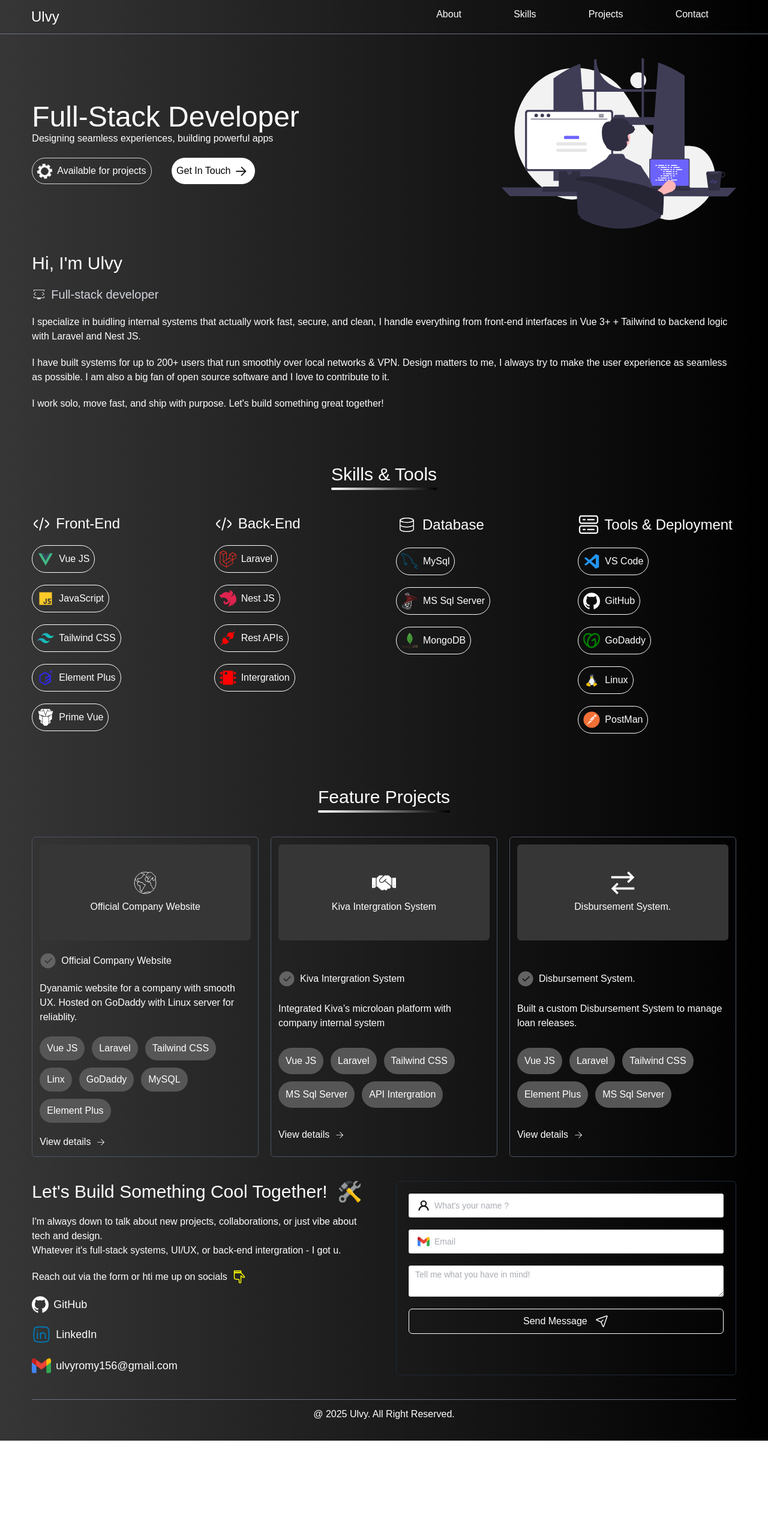
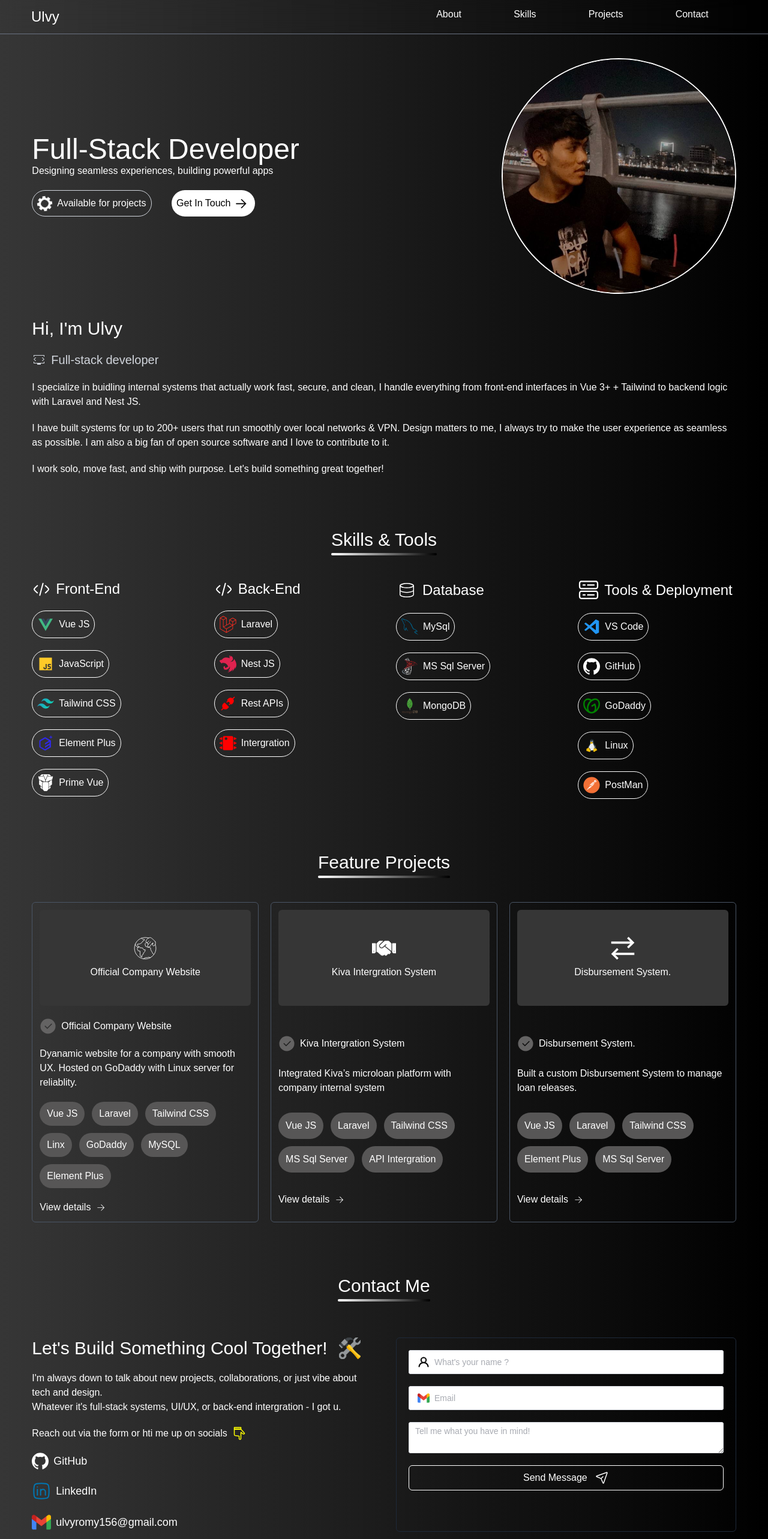
Before and after one commit to Ulvy156/ulvy-porfolio, a Nuxt app: page / in a window 1280 px wide. Shown: the top 2566 px of the page at 60% size. Before the commit the page ends 2402 px from the top, so only its background shows below. Built offline with nearby package versions, Linux system fonts and the light colour scheme; a web font is replaced by a local one.

Commit message:
Enhance navigation and section identifiers for improved accessibility and layout

```diff
--- a/app.vue
+++ b/app.vue
@@ -14,8 +14,8 @@
 <script lang="ts" setup>
 import Navbar from '~/components/Navbar.vue'
 import Footer from '~/components/Footer.vue'
-const input = ref('')
-const value1 = ref(false)
+
+
 </script>
 
 <style>
@@ -23,8 +23,10 @@ const value1 = ref(false)
 :root {
   --bg-color: linear-gradient(to right, #363636 0%, black 100%);
 }
+html {
+  scroll-behavior: smooth;
+}
 body {
-  scroll-behavior: smooth;
   background-image: var(--bg-color);
   font-family: "Winky Sans", sans-serif;
   font-optical-sizing: auto;
--- a/components/Contact.vue
+++ b/components/Contact.vue
@@ -1,5 +1,8 @@
 <template>
-    <section class="text-white grid lg:grid-cols-2 md:grid-cols-2 grid-cols-1 gap-10">
+    <section id="contact" class="text-white grid lg:grid-cols-2 md:grid-cols-2 grid-cols-1 gap-10">
+        <div class="flex justify-center items-center mt-10 mb-5 lg:col-span-2 md:col-span-2 ">
+            <h1 class="text-center text-3xl text-white border-style py-2">Contact Me</h1>
+        </div>
         <div class="grid grid-cols-1 gap-5">
             <div class="flex  gap-x-5">
                 <h1 class="text-3xl">Let's Build Something Cool Together!</h1>
@@ -144,4 +147,19 @@ function onSendMessage() {
 p {
     font-weight: lighter;
 }
+.border-style {
+  position: relative;
+  display: inline-block; /* or block, based on your layout */
+}
+
+.border-style::after {
+  content: "";
+  position: absolute;
+  left: 0;
+  bottom: 0;
+  height: 4px;
+  width: 100%;
+  background: linear-gradient(to right, white 0%, black 100%);
+  border-radius: 10px;
+}
 </style>
--- a/components/FeatureProjects.vue
+++ b/components/FeatureProjects.vue
@@ -1,5 +1,5 @@
 <template>
-  <section>
+  <section id="projects">
     <div class="flex justify-center items-center mt-10 mb-5">
       <h1 class="text-center py-2 text-3xl text-white border-style ">Feature Projects</h1>
     </div>
--- a/components/GetInTouch.vue
+++ b/components/GetInTouch.vue
@@ -1,5 +1,5 @@
 <template>
-  <section class="text-white flex justify-between items-center">
+  <section id="git-in-touch" class="text-white flex justify-between items-center ">
     <div class="grid grid-cols-1 gap-5">
 
       <div>
@@ -18,9 +18,9 @@
         </div>
       </div>
     </div>
-    <div class=" lg:flex md:flex justify-center w-1/3 hidden ">
-      <!-- <img src="~/public/assets/profile.jpg" class="relative object-cover rounded-full" alt="profile picture"> -->
-      <img src="~/public/assets/programming.svg"  alt="profile picture">
+    <div class=" lg:flex md:flex justify-center w-1/3 hidden border-2 rounded-full">
+      <img src="~/public/assets/profile.jpg" class="relative object-cover rounded-full" alt="profile picture">
+      <!-- <img src="~/public/assets/programming.svg"  alt="profile picture"> -->
        <!-- <div v-html="profile"></div> -->
     </div>
   </section>
--- a/components/Navbar.vue
+++ b/components/Navbar.vue
@@ -1,12 +1,12 @@
 <template>
-  <nav class="lg:flex md:flex justify-between text-white p-3 border-b border-gray-500 sticky top-0 z-50 hidden">
+  <nav class="lg:flex md:flex justify-between text-white p-3 border-b border-gray-500 backdrop-blur-md sticky top-0 z-50 hidden ">
     <h1 class="text-2xl ml-10">Ulvy</h1>
-    <ul class="flex justify-evenly w-1/2">
-      <li>About</li>
-      <li>Skills</li>
-      <li>Projects</li>
-      <li>Contact</li>
-    </ul>
+    <div class="flex justify-evenly w-1/2">
+      <a href="#git-in-touch">About</a>
+      <a href="#skills">Skills</a>
+      <a href="#projects">Projects</a>
+      <a href="#contact">Contact</a>
+    </div>
 
   </nav>
   <NavbarMobile />
@@ -20,8 +20,7 @@ import NavbarMobile from './NavbarMobile.vue';
 </script>
 
 <style scoped>
-nav {
+/* nav {
   background-image: var(--bg-color);
-
-}
+} */
 </style>
--- a/components/NavbarMobile.vue
+++ b/components/NavbarMobile.vue
@@ -18,12 +18,12 @@
         <h1 class="text-3xl ">Ulvy</h1>
       </div>
     </template>
-    <ul class="grid grid-cols-1 gap-5" >
-      <li>About</li>
-      <li>Skills</li>
-      <li>Projects</li>
-      <li>Contact</li>
-    </ul>
+    <div class="grid grid-cols-1 gap-5 ">
+      <a href="#git-in-touch">About</a>
+      <a href="#skills">Skills</a>
+      <a href="#projects">Projects</a>
+      <a href="#contact">Contact</a>
+    </div>
   </el-drawer>
 
 </template>
--- a/components/SkillsTools.vue
+++ b/components/SkillsTools.vue
@@ -1,5 +1,5 @@
 <template>
-  <section>
+  <section id="skills">
     <div class="flex justify-center items-center mt-10 mb-5">
       <h1 class="text-center text-3xl text-white border-style py-2">Skills & Tools</h1>
     </div>
```
